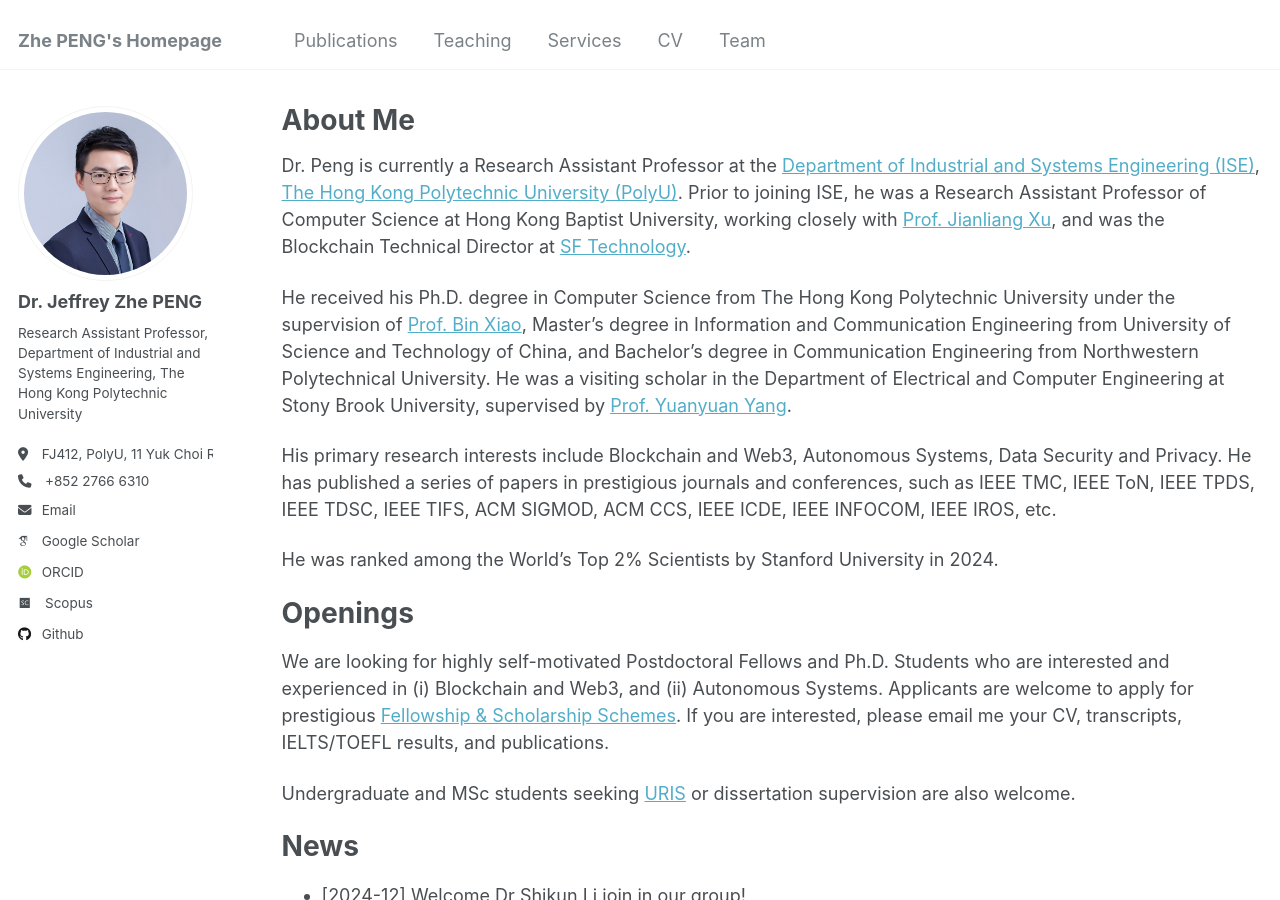
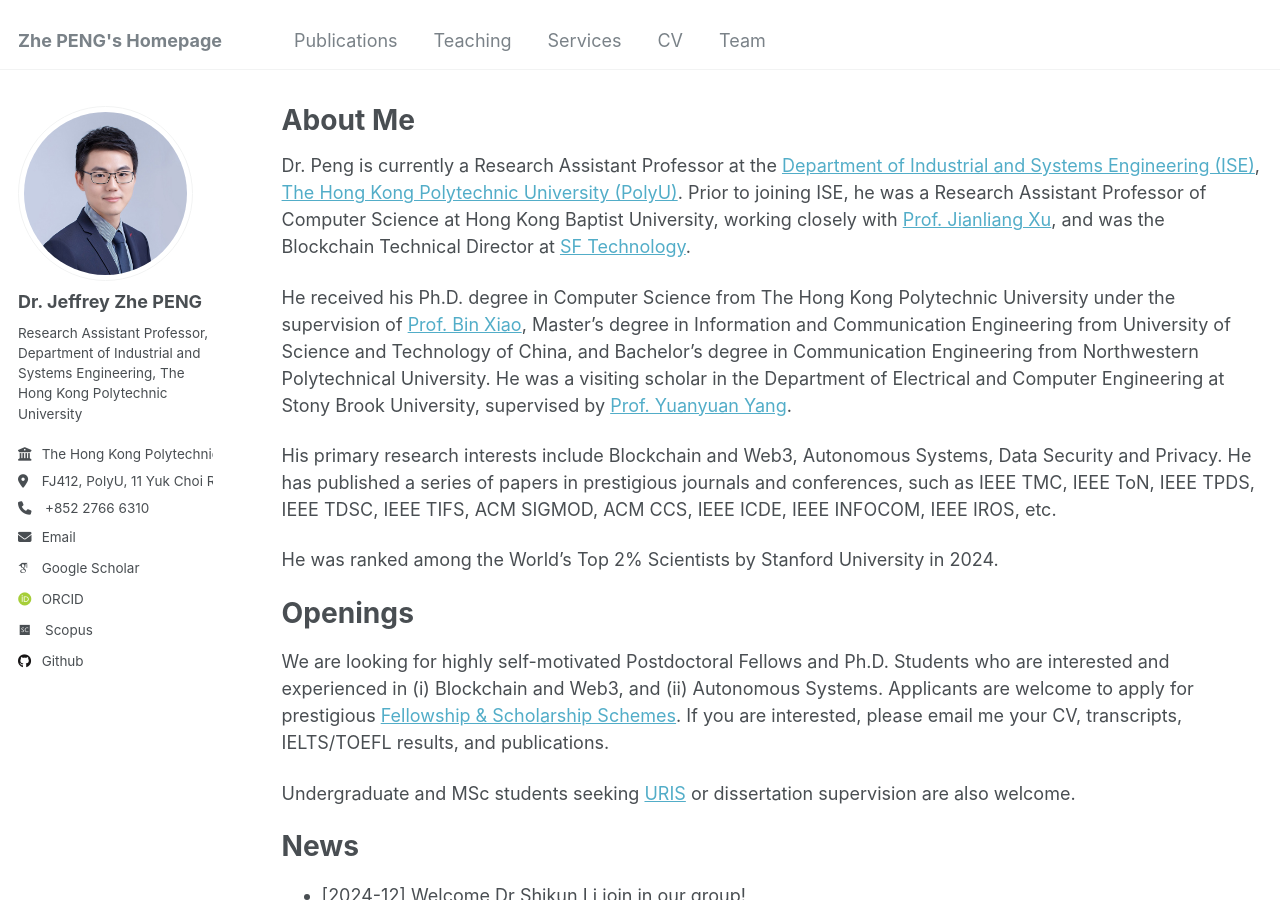
Before and after one commit to PENG-Zhe/peng-zhe.github.io, a Jekyll site: the page built from _pages/about.md, in a window 1280 px wide and 900 px high. Built offline with Jekyll 4.4.1, drawn with Linux system fonts in a browser that asks for light colours; some web fonts are replaced.

Commit message:
Update _config.yml

```diff
--- a/_config.yml
+++ b/_config.yml
@@ -25,7 +25,7 @@ author:
   name             : "Dr. Jeffrey Zhe PENG"
   pronouns         : # example: "she/her"
   bio              : "Research Assistant Professor, Department of Industrial and Systems Engineering, The Hong Kong Polytechnic University"
-  employer         : # "The Hong Kong Polytechnic University"
+  employer         : "The Hong Kong Polytechnic University"
   location         : "FJ412, PolyU, 11 Yuk Choi Road"
   tel              : "+852 2766 6310"
   email            : "jeffrey-zhe.peng@polyu.edu.hk"
```
